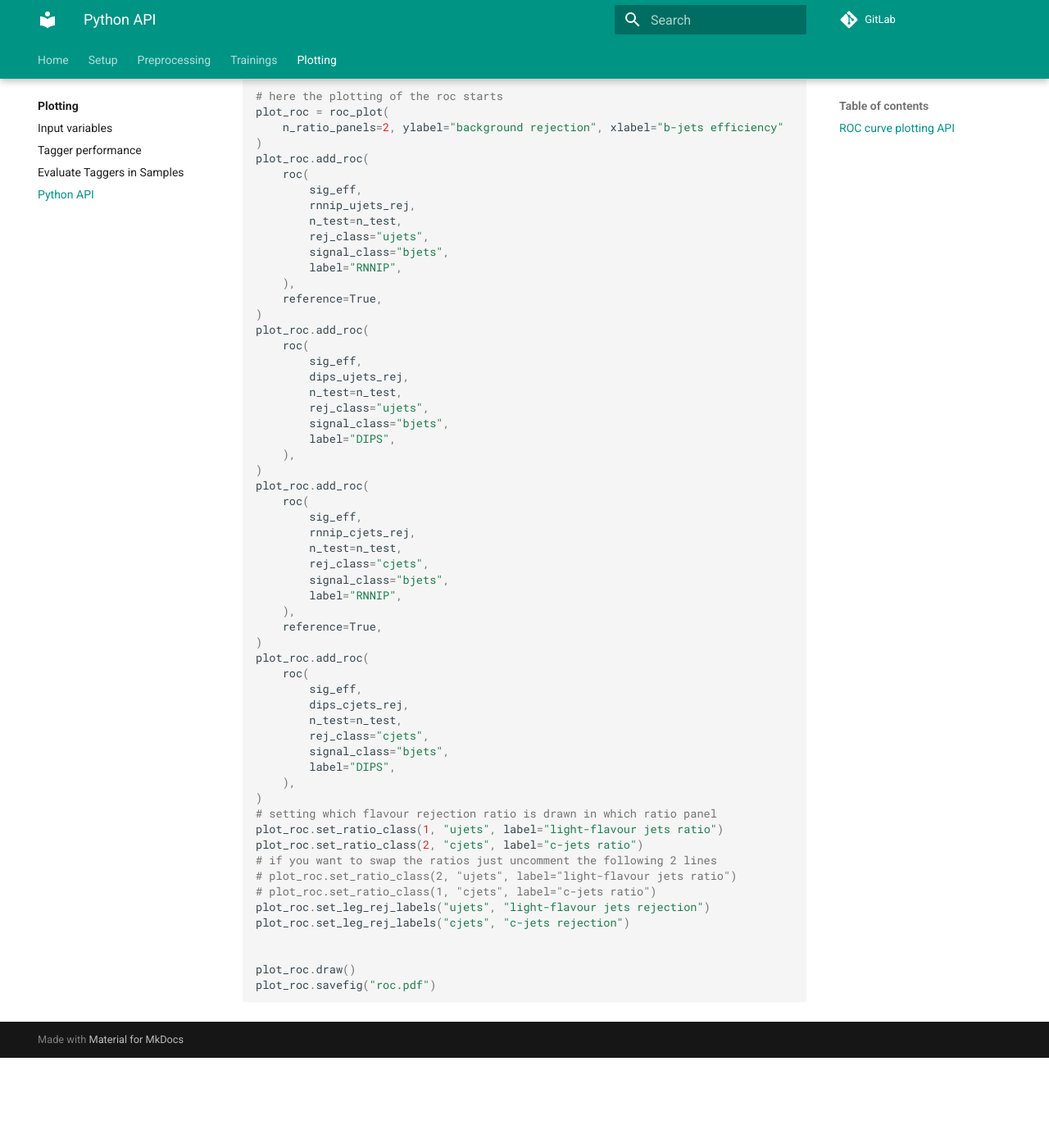
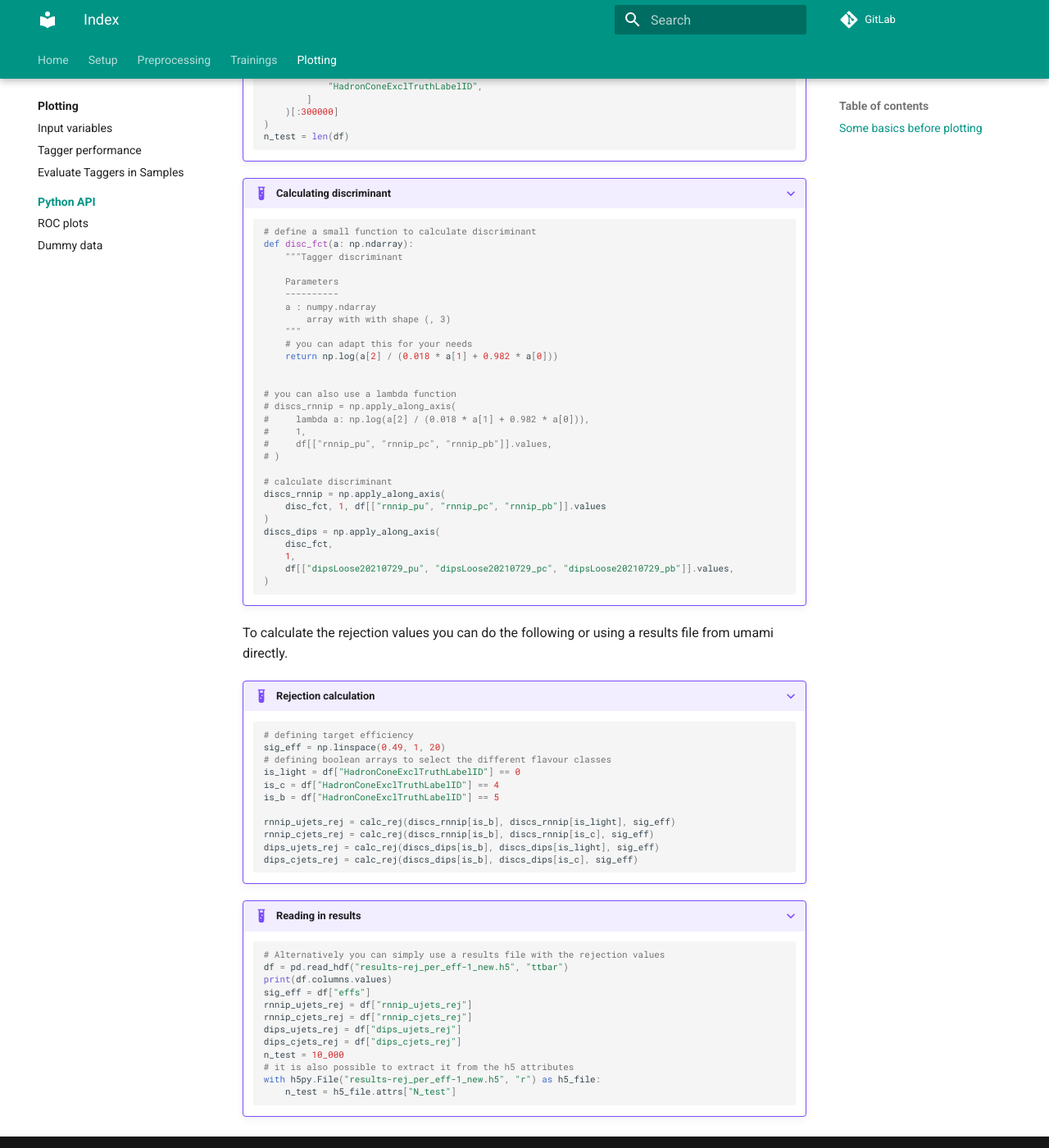
Before and after one commit to umami-hep/umami, an MkDocs documentation site: the page built from docs/plotting/python_api/index.md, in a window 1280 px wide and 1400 px high, scrolled down 944 px. Shown: the whole window at 82% size. Built offline with MkDocs 1.6.1 and Material for MkDocs 9.7.7, drawn with Linux system fonts in a browser that asks for light colours; before the commit the page ends 2234 px from its top, so only the background shows below that; some of the changed text lies outside the part shown.

````diff
--- a/docs/plotting/python_api.md
+++ b/docs/plotting/python_api/index.md
@@ -1,15 +1,14 @@
-# Plotting with the Python API
-
 Currently the plotting part of umami is rewritten for better usage with the python api.
 Example implementations with the new API are located [here](https://gitlab.cern.ch/atlas-flavor-tagging-tools/algorithms/umami/-/blob/master/examples/plotting/).
 
 The following plots have been rewritten so far:
+
 - roc curve plotting ([example](https://gitlab.cern.ch/atlas-flavor-tagging-tools/algorithms/umami/-/blob/master/examples/plotting/plot_rocs.py))
 - variable vs efficiency/rejection plotting ([example](https://gitlab.cern.ch/atlas-flavor-tagging-tools/algorithms/umami/-/blob/master/examples/plotting/plot_pt_vs_eff.py))
 
 
-## ROC curve plotting API
-In the following a small example how to plot a roc curve with the umami python api.
+## Some basics before plotting
+In the following a small example how to read in h5 and calculate discriminants.
 
 first you need to import some packages
 ```py
@@ -19,10 +18,9 @@
 
 
 from umami.metrics import calc_rej
-from umami.plotting import roc, roc_plot
 ```
 
-??? example "Reading `.h5` file"
+???+ example "Reading `.h5` file"
 
     ```py
     # this is just an example to read in your h5 file
@@ -49,7 +47,7 @@
     n_test = len(df)
     ```
 
-??? example "Calculating discriminant"
+???+ example "Calculating discriminant"
 
     ```py
     # define a small function to calculate discriminant
@@ -85,7 +83,7 @@
 
 To calculate the rejection values you can do the following or using a results file from umami directly.
 
-??? example "Rejection calculation"
+???+ example "Rejection calculation"
 
     ```py
     # defining target efficiency
@@ -101,7 +99,7 @@
     dips_cjets_rej = calc_rej(discs_dips[is_b], discs_dips[is_c], sig_eff)
     ```
 
-??? example "Reading in results"
+???+ example "Reading in results"
 
     ```py
     # Alternatively you can simply use a results file with the rejection values
@@ -117,66 +115,3 @@
     with h5py.File("results-rej_per_eff-1_new.h5", "r") as h5_file:
         n_test = h5_file.attrs["N_test"]
     ```
-
-Now we can start the actual plotting part
-
-```py
-# here the plotting of the roc starts
-plot_roc = roc_plot(
-    n_ratio_panels=2, ylabel="background rejection", xlabel="b-jets efficiency"
-)
-plot_roc.add_roc(
-    roc(
-        sig_eff,
-        rnnip_ujets_rej,
-        n_test=n_test,
-        rej_class="ujets",
-        signal_class="bjets",
-        label="RNNIP",
-    ),
-    reference=True,
-)
-plot_roc.add_roc(
-    roc(
-        sig_eff,
-        dips_ujets_rej,
-        n_test=n_test,
-        rej_class="ujets",
-        signal_class="bjets",
-        label="DIPS",
-    ),
-)
-plot_roc.add_roc(
-    roc(
-        sig_eff,
-        rnnip_cjets_rej,
-        n_test=n_test,
-        rej_class="cjets",
-        signal_class="bjets",
-        label="RNNIP",
-    ),
-    reference=True,
-)
-plot_roc.add_roc(
-    roc(
-        sig_eff,
-        dips_cjets_rej,
-        n_test=n_test,
-        rej_class="cjets",
-        signal_class="bjets",
-        label="DIPS",
-    ),
-)
-# setting which flavour rejection ratio is drawn in which ratio panel
-plot_roc.set_ratio_class(1, "ujets", label="light-flavour jets ratio")
-plot_roc.set_ratio_class(2, "cjets", label="c-jets ratio")
-# if you want to swap the ratios just uncomment the following 2 lines
-# plot_roc.set_ratio_class(2, "ujets", label="light-flavour jets ratio")
-# plot_roc.set_ratio_class(1, "cjets", label="c-jets ratio")
-plot_roc.set_leg_rej_labels("ujets", "light-flavour jets rejection")
-plot_roc.set_leg_rej_labels("cjets", "c-jets rejection")
-
-
-plot_roc.draw()
-plot_roc.savefig("roc.pdf")
-```
--- a/mkdocs.yml
+++ b/mkdocs.yml
@@ -45,7 +45,10 @@
         - "Input variables": plotting/plotting_inputs.md
         - "Tagger performance": plotting/plotting_umami.md
         - Evaluate Taggers in Samples: plotting/WO_trained_model.md
-        - "Python API": plotting/python_api.md
+        - "Python API":
+            - plotting/python_api/index.md
+            - ROC plots: plotting/python_api/rocs.md
+            - Dummy data: plotting/python_api/dummy_data.md
 
 plugins:
     - search
````
Also changed, not shown: changelog.md (+3 -0 lines), docs/plotting/python_api/dummy_data.md (added, +34 -0 lines), docs/plotting/python_api/rocs.md (added, +68 -0 lines), 3 other files.
